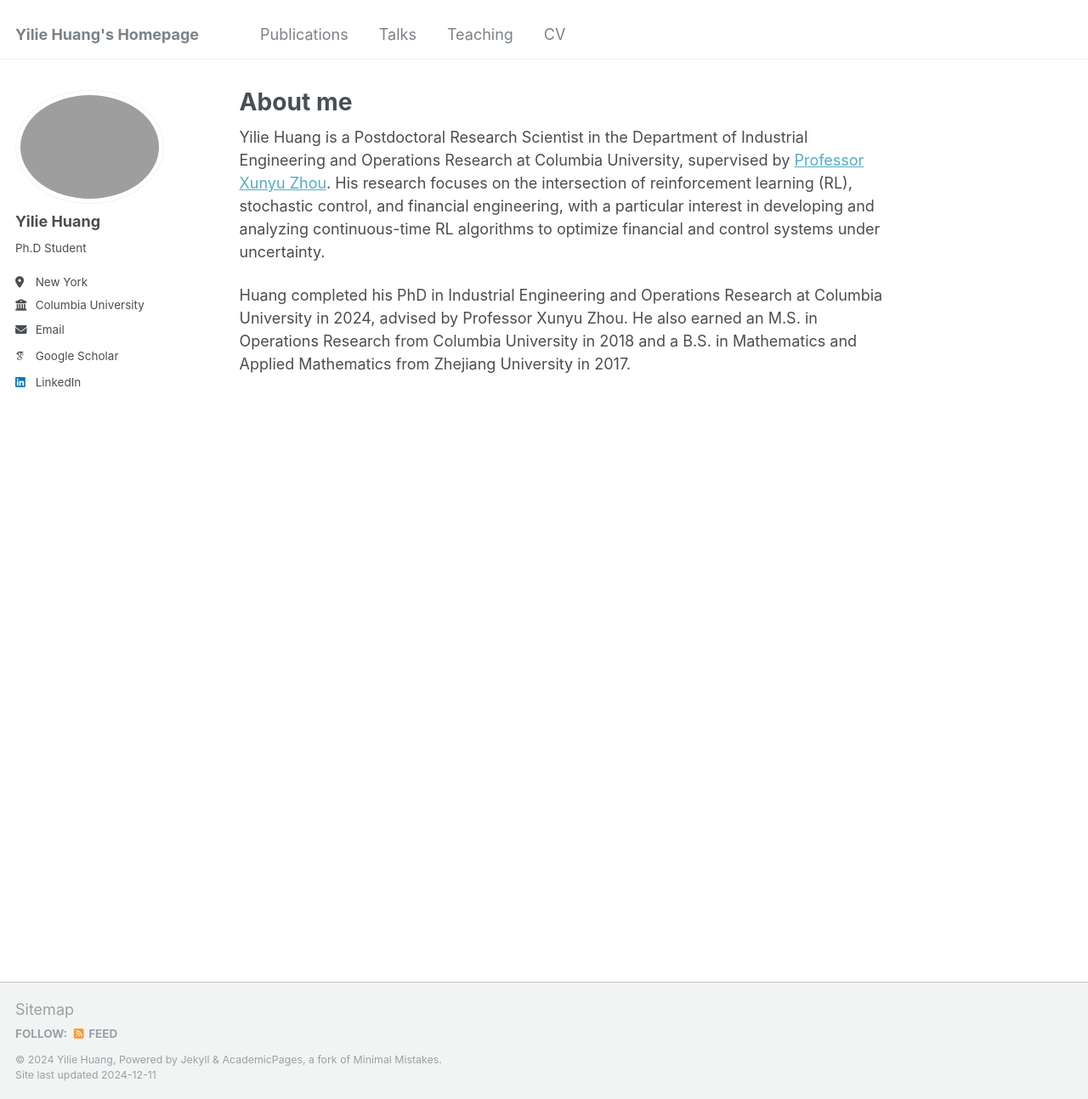
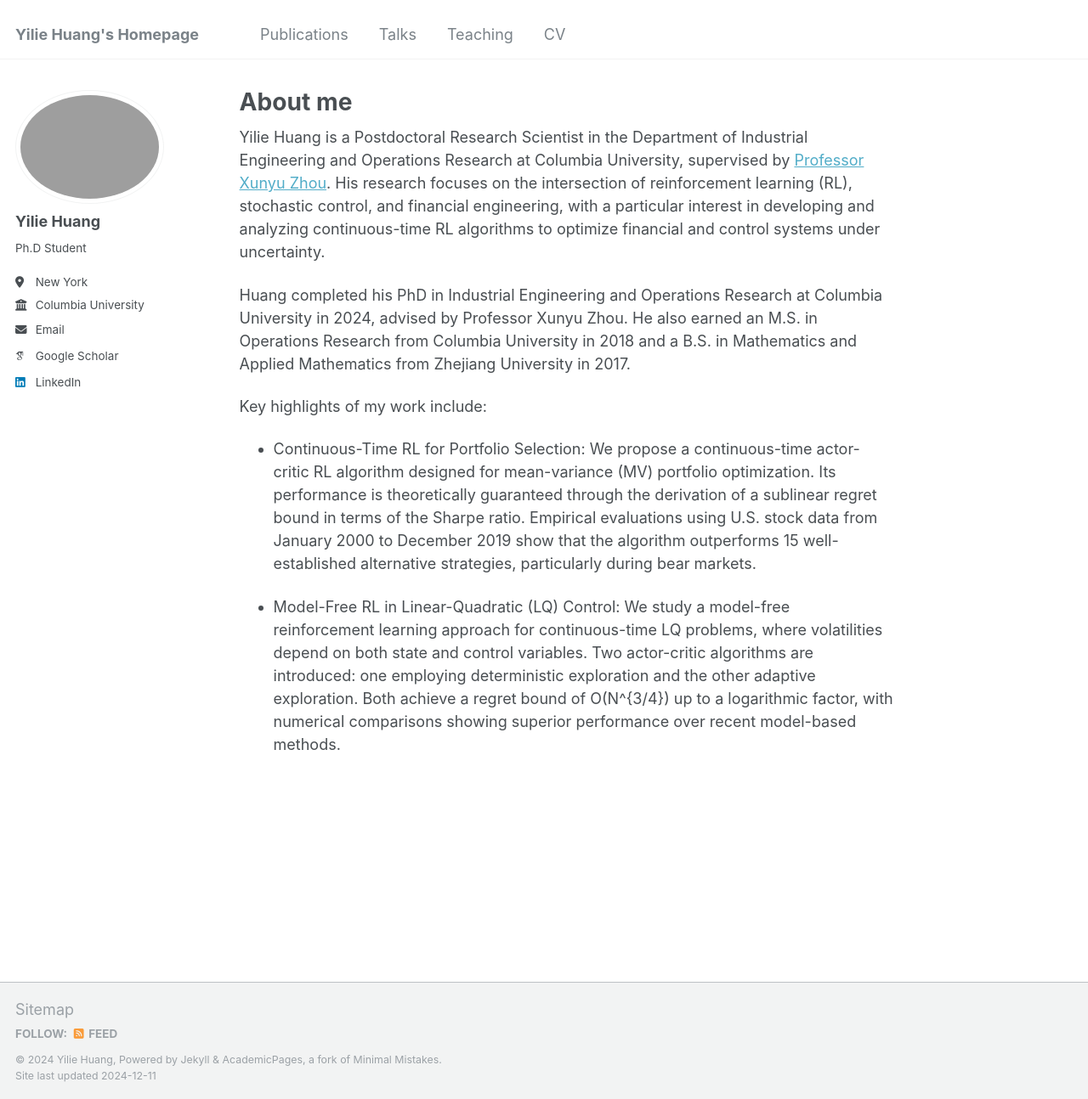
Before and after one commit to yiliehuang/yiliehuang.github.io, a Jekyll site: the page built from _pages/about.md, in a window 1280 px wide and 1294 px high. Shown: the whole window at 85% size. Built offline with Jekyll 4.4.1, drawn with Linux system fonts in a browser that asks for light colours; some web fonts are replaced.

Commit message:
Update about.md

```diff
--- a/_pages/about.md
+++ b/_pages/about.md
@@ -11,10 +11,10 @@ Yilie Huang is a Postdoctoral Research Scientist in the Department of Industrial
 
 Huang completed his PhD in Industrial Engineering and Operations Research at Columbia University in 2024, advised by Professor Xunyu Zhou. He also earned an M.S. in Operations Research from Columbia University in 2018 and a B.S. in Mathematics and Applied Mathematics from Zhejiang University in 2017.
 
-<!-- Key highlights of my work include:
+Key highlights of my work include:
 
 
 -	Continuous-Time RL for Portfolio Selection: We propose a continuous-time actor-critic RL algorithm designed for mean-variance (MV) portfolio optimization. Its performance is theoretically guaranteed through the derivation of a sublinear regret bound in terms of the Sharpe ratio. Empirical evaluations using U.S. stock data from January 2000 to December 2019 show that the algorithm outperforms 15 well-established alternative strategies, particularly during bear markets.
 
 
--	Model-Free RL in Linear-Quadratic (LQ) Control: We study a model-free reinforcement learning approach for continuous-time LQ problems, where volatilities depend on both state and control variables. Two actor-critic algorithms are introduced: one employing deterministic exploration and the other adaptive exploration. Both achieve a regret bound of O(N^{3/4}) up to a logarithmic factor, with numerical comparisons showing superior performance over recent model-based methods. -->
+-	Model-Free RL in Linear-Quadratic (LQ) Control: We study a model-free reinforcement learning approach for continuous-time LQ problems, where volatilities depend on both state and control variables. Two actor-critic algorithms are introduced: one employing deterministic exploration and the other adaptive exploration. Both achieve a regret bound of O(N^{3/4}) up to a logarithmic factor, with numerical comparisons showing superior performance over recent model-based methods.
```
